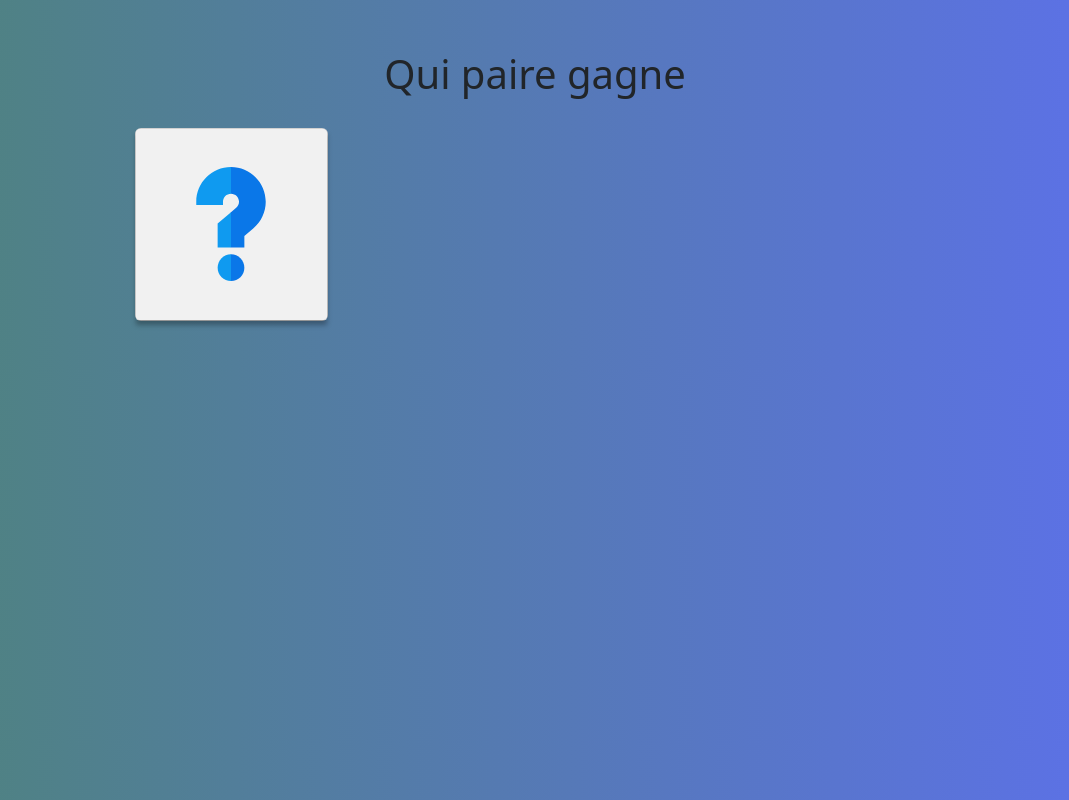
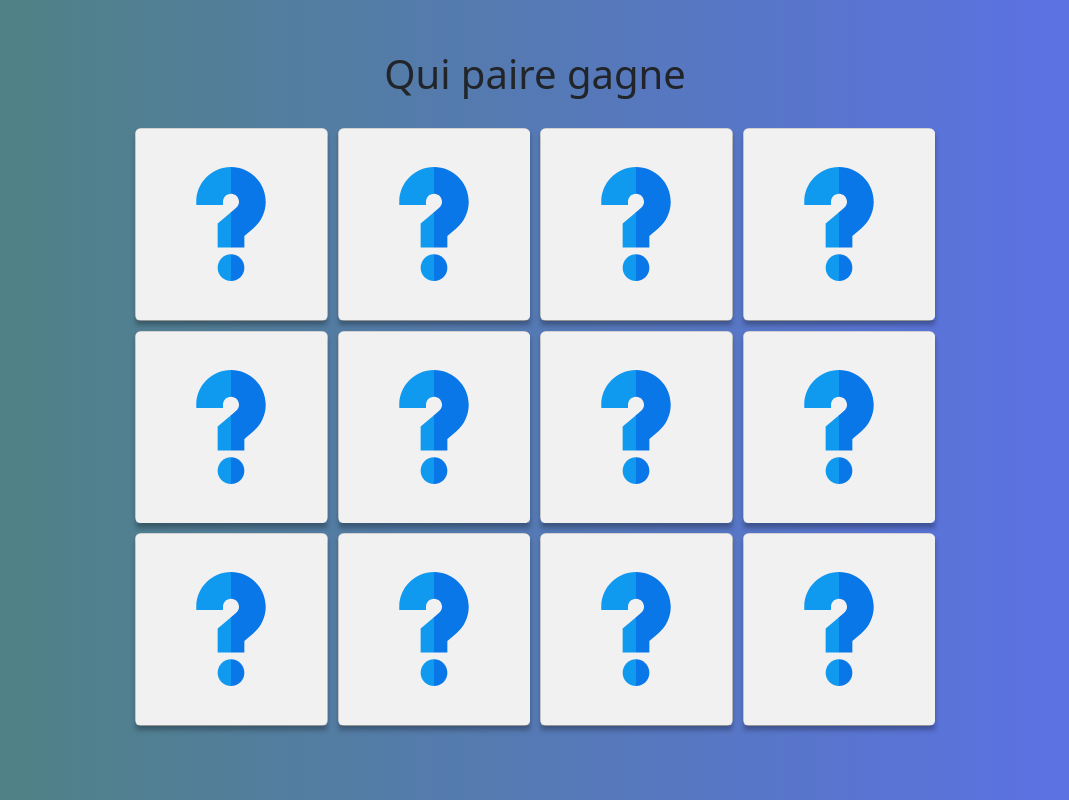
Before and after one commit to AdilZd/Projet_2paires, a website: page index.html in a window 1280 px wide. Shown: the whole page, without its empty margins (105-1174 px from the left). Drawn offline with nearby package versions, Linux system fonts and the light colour scheme.

Commit message:
toutes les div

```diff
--- a/index.html
+++ b/index.html
@@ -29,6 +29,96 @@
                         </div>
                     </div>
                 </div>
+                <div class="card" data-attr="apple">
+                    <div class="double-face">
+                        <div class="face">
+                            <img src="./public/img/apple.svg" />
+                        </div>
+                        <div class="back"><img src="./public/img/question.svg" /></div>
+                    </div>
+                </div>
+
+                <div class="card" data-attr="apple">
+                    <div class="double-face">
+                        <div class="face">
+                            <img src="./public/img/apple.svg" alt="apple" />
+                        </div>
+                        <div class="back"><img src="./public/img/question.svg" /></div>
+                    </div>
+                </div>
+                <div class="card" data-attr="banana">
+                    <div class="double-face">
+                        <div class="face">
+                            <img src="./public/img/banana.svg" />
+                        </div>
+                        <div class="back"><img src="./public/img/question.svg" /></div>
+                    </div>
+                </div>
+                <div class="card" data-attr="brocoli">
+                    <div class="double-face">
+                        <div class="face">
+                            <img src="./public/img/brocoli.svg" />
+                        </div>
+                        <div class="back"><img src="./public/img/question.svg" /></div>
+                    </div>
+                </div>
+                <div class="card" data-attr="cherry">
+                    <div class="double-face">
+                        <div class="face">
+                            <img src="./public/img/cherry.svg" />
+                        </div>
+                        <div class="back"><img src="./public/img/question.svg" /></div>
+                    </div>
+                </div>
+                <div class="card" data-attr="pepper">
+                    <div class="double-face">
+                        <div class="face">
+                            <img src="./public/img/pepper.svg" />
+                        </div>
+                        <div class="back"><img src="./public/img/question.svg" /></div>
+                    </div>
+                </div>
+                <div class="card" data-attr="pepper">
+                    <div class="double-face">
+                        <div class="face">
+                            <img src="./public/img/pepper.svg" />
+                        </div>
+                        <div class="back"><img src="./public/img/question.svg" /></div>
+                    </div>
+                </div>
+                <div class="card" data-attr="cherry">
+                    <div class="double-face">
+                        <div class="face">
+                            <img src="./public/img/cherry.svg" />
+                        </div>
+                        <div class="back"><img src="./public/img/question.svg" /></div>
+                    </div>
+                </div>
+                <div class="card" data-attr="brocoli">
+                    <div class="double-face">
+                        <div class="face">
+                            <img src="./public/img/brocoli.svg" />
+                        </div>
+                        <div class="back"><img src="./public/img/question.svg" /></div>
+                    </div>
+                </div>
+                <div class="card" data-attr="straw">
+                    <div class="double-face">
+                        <div class="face">
+                            <img src="./public/img/straw.svg" />
+                        </div>
+                        <div class="back"><img src="./public/img/question.svg" /></div>
+                    </div>
+                </div>
+                <div class="card" data-attr="straw">
+                    <div class="double-face">
+                        <div class="face">
+                            <img src="./public/img/straw.svg" />
+                        </div>
+                        <div class="back"><img src="./public/img/question.svg" /></div>
+                    </div>
+                </div>
+            </div>
         </section>
     </main>
 
```
